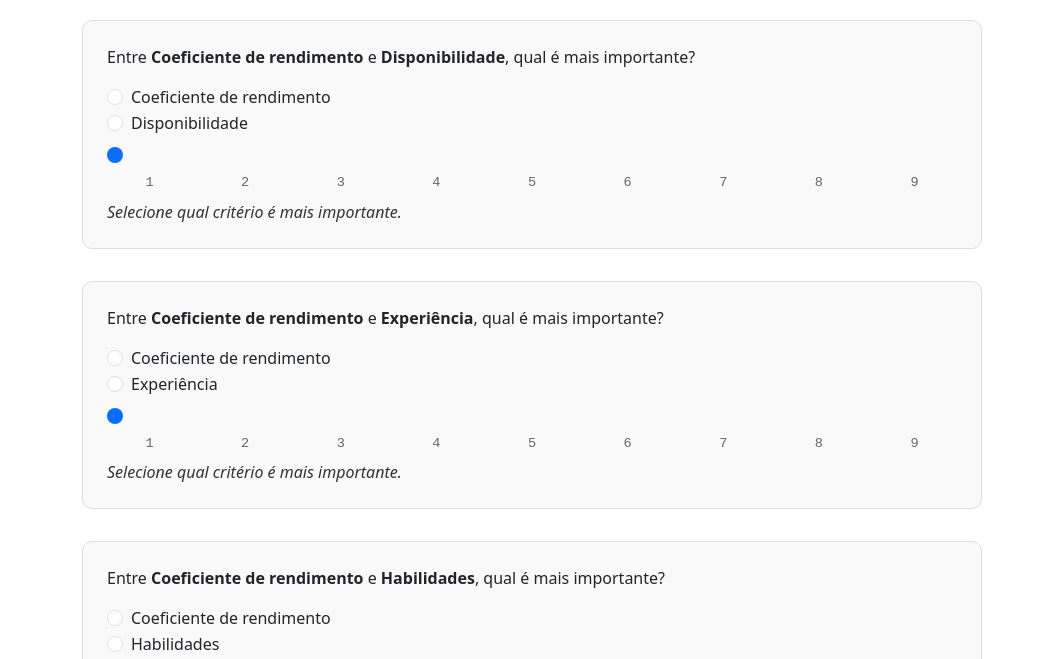
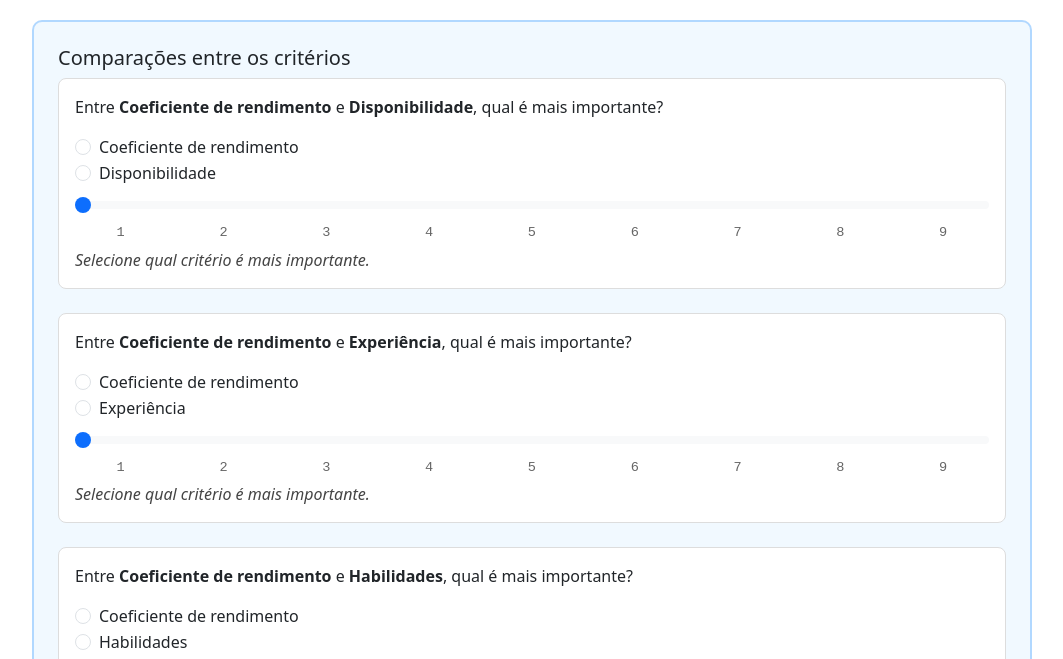
Before and after one commit to flaviogui/AHP-CERES, a plain HTML site: page criterios.html in a window 1280 px wide. Shown: the part 90-749 px from the top of the page, without its empty margins (108-1171 px from the left). Drawn offline with nearby package versions, Linux system fonts and the light colour scheme.

Commit message:
padronizando o design

```diff
--- a/criterios.html
+++ b/criterios.html
@@ -18,25 +18,35 @@
       width: 10%;
       text-align: center;
     }
+    .bloco-criterio {
+      border: 2px solid #007bff44;
+      padding: 1.5rem;
+      border-radius: 10px;
+      margin-bottom: 2rem;
+      background-color: #f1f9ff;
+    }
     .bloco-comparacao {
       border: 1px solid #ddd;
-      padding: 1.5rem;
-      border-radius: 10px;
-      background-color: #f9f9f9;
-      margin-bottom: 2rem;
+      padding: 1rem;
+      border-radius: 8px;
+      background-color: #fff;
+      margin-bottom: 1.5rem;
     }
     .slider-text {
-      margin-top: 6px;
+      margin-top: 4px;
       font-style: italic;
-      color: #333;
+      color: #444;
     }
   </style>
 </head>
 <body>
   <div class="container py-5">
     <h2 class="text-center mb-4">Comparação Par a Par dos Critérios</h2>
-    <form id="formComparacaoCrit" class="mx-auto" style="max-width: 900px">
-      <div id="blocoComparacoes"></div>
+    <form id="formComparacaoCrit" class="mx-auto" style="max-width: 1000px">
+      <div class="bloco-criterio">
+        <h5>Comparações entre os critérios</h5>
+        <div id="blocoComparacoes"></div>
+      </div>
       <div class="text-center mt-4">
         <button type="submit" class="btn btn-success">Continuar</button>
       </div>
@@ -51,18 +61,6 @@
       "Habilidades",
       "Desempenho em entrevistas"
     ];
-
-    const intensidades = {
-      1: "Igual importância",
-      2: "Importância leve",
-      3: "Importância moderada",
-      4: "Importância razoável",
-      5: "Importância forte",
-      6: "Importância muito forte",
-      7: "Importância dominante",
-      8: "Importância muito dominante",
-      9: "Importância extrema"
-    };
 
     const bloco = document.getElementById("blocoComparacoes");
 
@@ -109,7 +107,6 @@
         texto.classList.add("slider-text");
         texto.textContent = `Selecione qual critério é mais importante.`;
 
-        // Atualiza a explicação ao mover o slider
         slider.addEventListener("input", () => {
           const valor = parseInt(slider.value);
           const preferido = document.querySelector(`input[name="${chave}_preferido"]:checked`);
@@ -122,13 +119,11 @@
           }
         });
 
-        // Atualiza a explicação ao selecionar o preferido
         radios.querySelectorAll("input").forEach(radio => {
           radio.addEventListener("change", () => {
             const valor = parseInt(slider.value);
-            const preferido = radio.value;
-            const mais = preferido === "a" ? criterios[i] : criterios[j];
-            const menos = preferido === "a" ? criterios[j] : criterios[i];
+            const mais = radio.value === "a" ? criterios[i] : criterios[j];
+            const menos = radio.value === "a" ? criterios[j] : criterios[i];
             texto.textContent = `${mais} é ${valor}× mais importante que ${menos}. Logo, ${menos} é 1/${valor} em relação a ${mais}.`;
           });
         });
@@ -153,11 +148,7 @@
           const intensidade = parseInt(document.querySelector(`input[name="${chave}_intensidade"]`).value);
 
           if (preferido) {
-            if (preferido.value === "a") {
-              comparacoes[`${criterios[i]}_${criterios[j]}`] = intensidade;
-            } else {
-              comparacoes[`${criterios[i]}_${criterios[j]}`] = 1 / intensidade;
-            }
+            comparacoes[chave] = (preferido.value === "a") ? intensidade : 1 / intensidade;
           }
         }
       }
```
